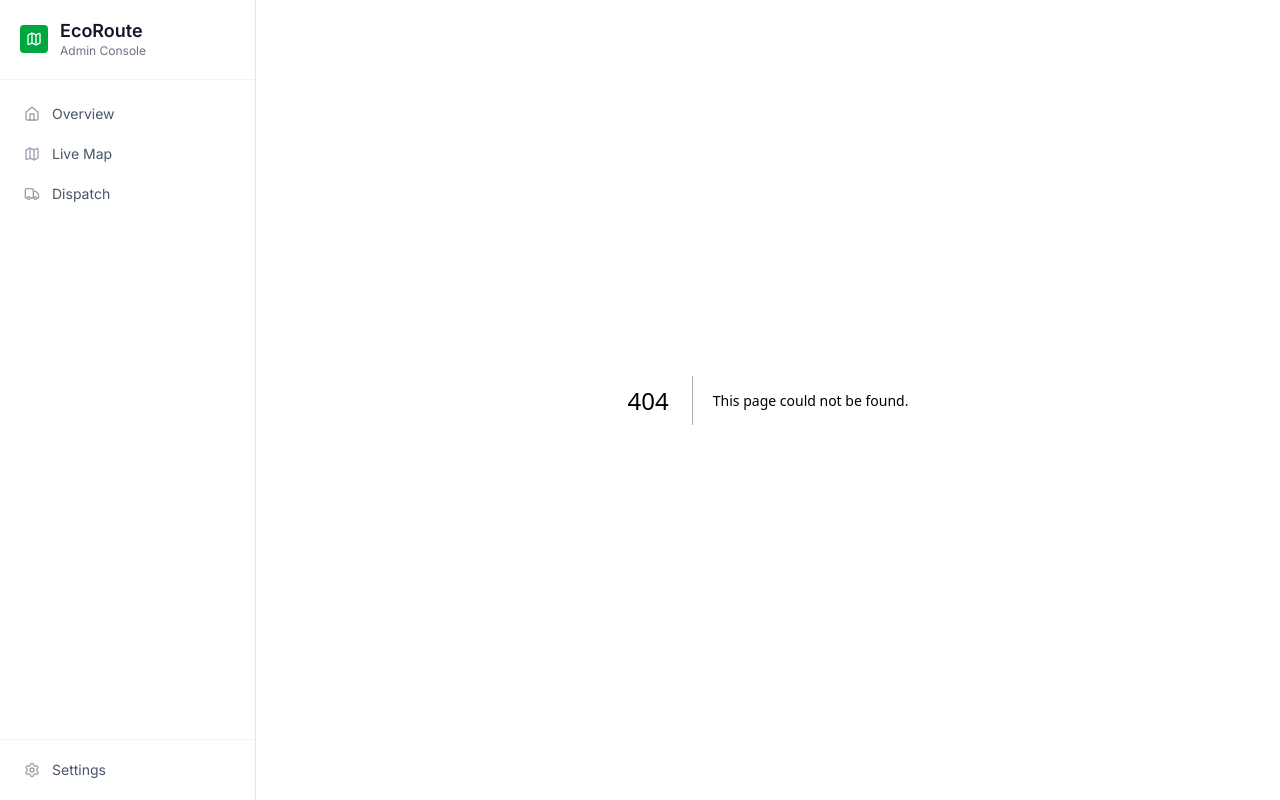
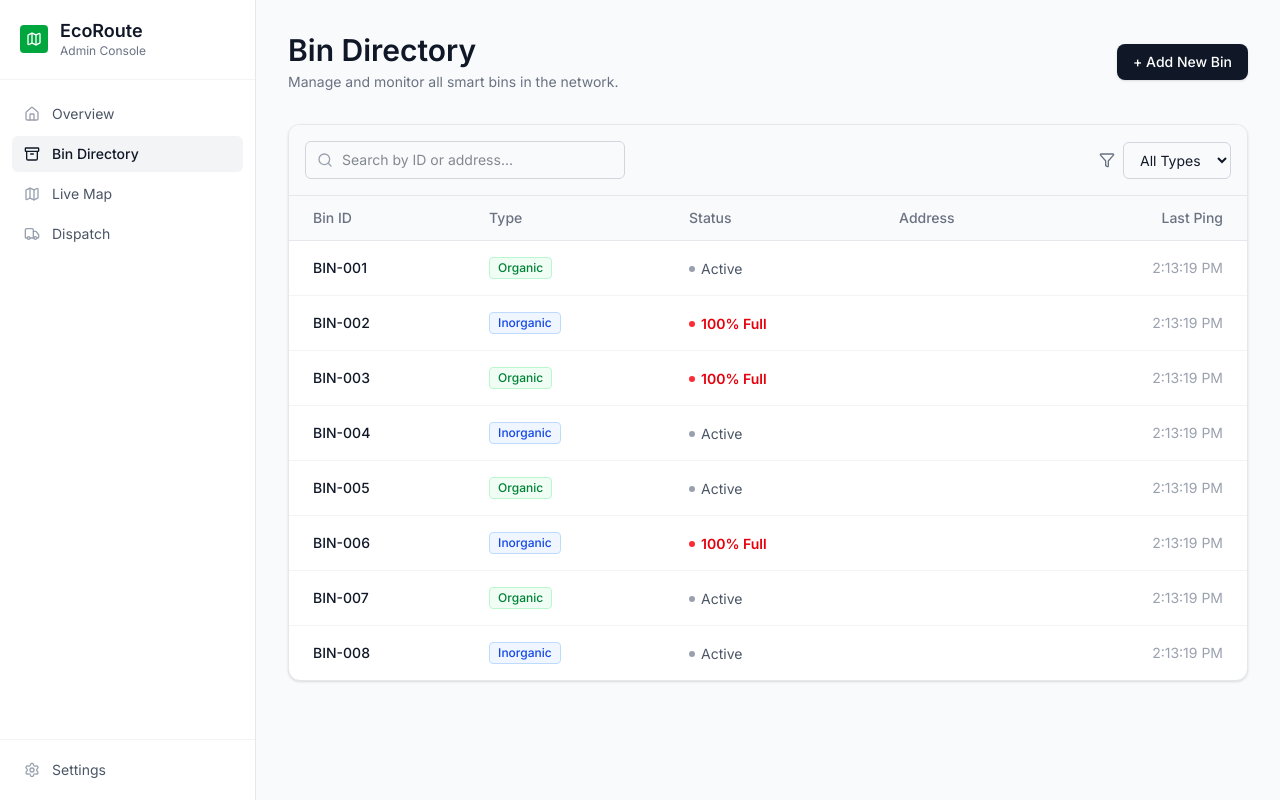
Before and after one commit to DavidDeez/eco-route-mvp, a Next.js app: page /bins in a window 1280 px wide. Before the commit this address had no page. Built offline with nearby package versions, Linux system fonts and the light colour scheme.

Commit message:
feat: add Bins Directory and interactive dashboard simulation for a richer MVP

```diff
--- /dev/null
+++ b/app/bins/page.tsx
@@ -0,0 +1,101 @@
+'use client';
+
+import { useState } from 'react';
+import { initialBins } from '@/lib/mockData';
+import { Search, Filter } from 'lucide-react';
+
+export default function BinsDirectory() {
+  const [searchTerm, setSearchTerm] = useState('');
+  const [filterType, setFilterType] = useState('all');
+
+  const filteredBins = initialBins.filter(bin => {
+    const matchesSearch = bin.id.toLowerCase().includes(searchTerm.toLowerCase()) ||
+                          bin.address.toLowerCase().includes(searchTerm.toLowerCase());
+    const matchesType = filterType === 'all' || bin.type === filterType;
+    return matchesSearch && matchesType;
+  });
+
+  return (
+    <div className="p-4 md:p-8 max-w-6xl mx-auto">
+      <div className="mb-8 flex flex-col md:flex-row justify-between items-start md:items-center gap-4">
+        <div>
+          <h1 className="text-2xl md:text-3xl font-semibold text-gray-900">Bin Directory</h1>
+          <p className="text-sm text-gray-500 mt-1">Manage and monitor all smart bins in the network.</p>
+        </div>
+        <button className="bg-gray-900 hover:bg-gray-800 text-white px-4 py-2 rounded-lg font-medium transition-colors text-sm shadow-sm">
+          + Add New Bin
+        </button>
+      </div>
+
+      <div className="bg-white rounded-xl shadow-sm border border-gray-200 overflow-hidden">
+        <div className="p-4 border-b border-gray-200 flex flex-col sm:flex-row gap-4 justify-between bg-gray-50">
+          <div className="relative w-full sm:max-w-xs">
+            <Search className="w-4 h-4 text-gray-400 absolute left-3 top-1/2 -translate-y-1/2" />
+            <input
+              type="text"
+              placeholder="Search by ID or address..."
+              value={searchTerm}
+              onChange={(e) => setSearchTerm(e.target.value)}
+              className="w-full pl-9 pr-4 py-2 text-sm border border-gray-300 rounded-md focus:outline-none focus:ring-2 focus:ring-green-500 focus:border-transparent"
+            />
+          </div>
+          <div className="flex items-center gap-2">
+            <Filter className="w-4 h-4 text-gray-500" />
+            <select
+              value={filterType}
+              onChange={(e) => setFilterType(e.target.value)}
+              className="text-sm border border-gray-300 rounded-md px-3 py-2 focus:outline-none focus:ring-2 focus:ring-green-500"
+            >
+              <option value="all">All Types</option>
+              <option value="organic">Organic</option>
+              <option value="inorganic">Inorganic</option>
+            </select>
+          </div>
+        </div>
+
+        <div className="overflow-x-auto">
+          <table className="w-full text-left text-sm whitespace-nowrap">
+            <thead className="bg-gray-50 border-b border-gray-200 text-gray-500">
+              <tr>
+                <th className="px-6 py-3 font-medium">Bin ID</th>
+                <th className="px-6 py-3 font-medium">Type</th>
+                <th className="px-6 py-3 font-medium">Status</th>
+                <th className="px-6 py-3 font-medium">Address</th>
+                <th className="px-6 py-3 font-medium text-right">Last Ping</th>
+              </tr>
+            </thead>
+            <tbody className="divide-y divide-gray-100">
+              {filteredBins.map(bin => (
+                <tr key={bin.id} className="hover:bg-gray-50 transition-colors">
+                  <td className="px-6 py-4 font-medium text-gray-900">{bin.id}</td>
+                  <td className="px-6 py-4">
+                    <span className={`inline-flex items-center px-2 py-0.5 rounded text-xs font-medium capitalize ${
+                      bin.type === 'organic' ? 'bg-green-50 text-green-700 border border-green-200' : 'bg-blue-50 text-blue-700 border border-blue-200'
+                    }`}>
+                      {bin.type}
+                    </span>
+                  </td>
+                  <td className="px-6 py-4">
+                    <span className={`inline-flex items-center gap-1.5 ${bin.status === 'full' ? 'text-red-600 font-semibold' : 'text-gray-600'}`}>
+                      <span className={`w-1.5 h-1.5 rounded-full ${bin.status === 'full' ? 'bg-red-500' : 'bg-gray-400'}`}></span>
+                      {bin.status === 'full' ? '100% Full' : 'Active'}
+                    </span>
+                  </td>
+                  <td className="px-6 py-4 text-gray-500">{bin.address}</td>
+                  <td className="px-6 py-4 text-right text-gray-400">{new Date(bin.lastUpdated).toLocaleTimeString()}</td>
+                </tr>
+              ))}
+              {filteredBins.length === 0 && (
+                <tr>
+                  <td colSpan={5} className="px-6 py-8 text-center text-gray-500">
+                    No bins found matching your criteria.
+                  </td>
+                </tr>
+              )}
+            </tbody>
+          </table>
+        </div>
+      </div>
+    </div>
+  );
+}
--- a/app/page.tsx
+++ b/app/page.tsx
@@ -1,13 +1,30 @@
+'use client';
+
+import { useState } from 'react';
 import MetricsCard from '@/components/MetricsCard';
 import { initialBins, initialTrucks } from '@/lib/mockData';
-import { Trash2, Recycle, Truck as TruckIcon, AlertTriangle } from 'lucide-react';
+import { Trash2, Recycle, Truck as TruckIcon, AlertTriangle, Activity } from 'lucide-react';
 
 export default function Dashboard() {
-  const totalBins = initialBins.length;
-  const fullBins = initialBins.filter(b => b.status === 'full').length;
-  const organicFull = initialBins.filter(b => b.status === 'full' && b.type === 'organic').length;
-  const inorganicFull = initialBins.filter(b => b.status === 'full' && b.type === 'inorganic').length;
+  const [bins, setBins] = useState(initialBins);
+
+  const totalBins = bins.length;
+  const fullBins = bins.filter(b => b.status === 'full').length;
+  const organicFull = bins.filter(b => b.status === 'full' && b.type === 'organic').length;
+  const inorganicFull = bins.filter(b => b.status === 'full' && b.type === 'inorganic').length;
   const activeTrucks = initialTrucks.filter(t => t.status !== 'idle').length;
+
+  const handleSimulateTrigger = () => {
+    // Find a bin that isn't full and make it full
+    const nonFullBins = bins.filter(b => b.status !== 'full');
+    if (nonFullBins.length === 0) return;
+
+    const randomBin = nonFullBins[Math.floor(Math.random() * nonFullBins.length)];
+    const updatedBins = bins.map(b =>
+      b.id === randomBin.id ? { ...b, status: 'full' as const, lastUpdated: new Date().toISOString() } : b
+    );
+    setBins(updatedBins);
+  };
 
   return (
     <div className="p-4 md:p-8 max-w-6xl mx-auto">
@@ -16,7 +33,11 @@ export default function Dashboard() {
           <h1 className="text-2xl md:text-3xl font-semibold text-gray-900">Overview</h1>
           <p className="text-sm text-gray-500 mt-1">Real-time waste aggregation and logistics</p>
         </div>
-        <button className="w-full md:w-auto bg-gray-900 hover:bg-gray-800 text-white px-4 py-2 rounded-lg font-medium transition-colors text-sm shadow-sm">
+        <button
+          onClick={handleSimulateTrigger}
+          className="w-full md:w-auto flex items-center justify-center bg-gray-900 hover:bg-gray-800 text-white px-4 py-2 rounded-lg font-medium transition-colors text-sm shadow-sm"
+        >
+          <Activity className="w-4 h-4 mr-2" />
           Simulate Trigger (IoT)
         </button>
       </div>
@@ -53,7 +74,7 @@ export default function Dashboard() {
           <h2 className="text-lg font-semibold text-gray-900">Recent Triggers</h2>
         </div>
         <div className="divide-y divide-gray-100">
-          {initialBins.filter(b => b.status === 'full').map(bin => (
+          {bins.filter(b => b.status === 'full').sort((a, b) => new Date(b.lastUpdated).getTime() - new Date(a.lastUpdated).getTime()).map(bin => (
             <div key={bin.id} className="flex flex-col sm:flex-row sm:items-center p-4 hover:bg-gray-50 transition-colors gap-4">
               <div className="flex-1 flex items-start gap-3">
                 <div className={`mt-0.5 w-2 h-2 rounded-full ${bin.type === 'organic' ? 'bg-green-500' : 'bg-blue-500'}`}></div>
--- a/components/Sidebar.tsx
+++ b/components/Sidebar.tsx
@@ -3,7 +3,7 @@
 import Link from 'next/link';
 import { usePathname } from 'next/navigation';
 import { useState } from 'react';
-import { Home, Map as MapIcon, Truck, Settings, Menu, X } from 'lucide-react';
+import { Home, Map as MapIcon, Truck, Settings, Menu, X, Archive } from 'lucide-react';
 
 export default function Sidebar() {
   const [isOpen, setIsOpen] = useState(false);
@@ -14,6 +14,7 @@ export default function Sidebar() {
 
   const navItems = [
     { href: '/', icon: Home, label: 'Overview' },
+    { href: '/bins', icon: Archive, label: 'Bin Directory' },
     { href: '/map', icon: MapIcon, label: 'Live Map' },
     { href: '/dispatch', icon: Truck, label: 'Dispatch' },
   ];
```
